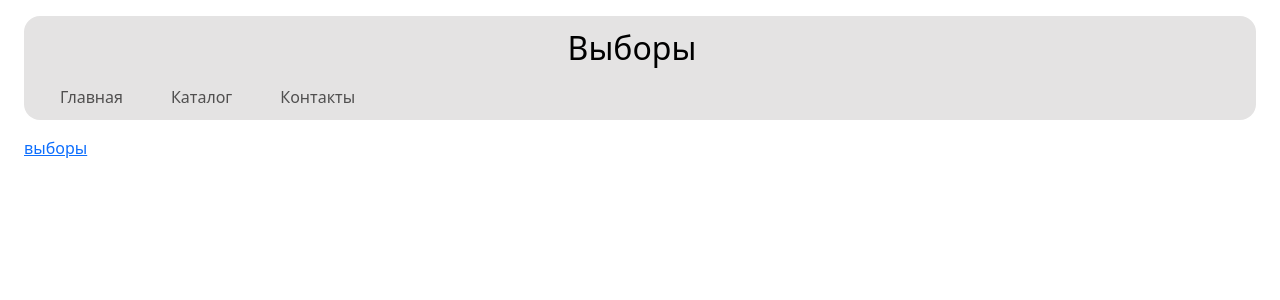
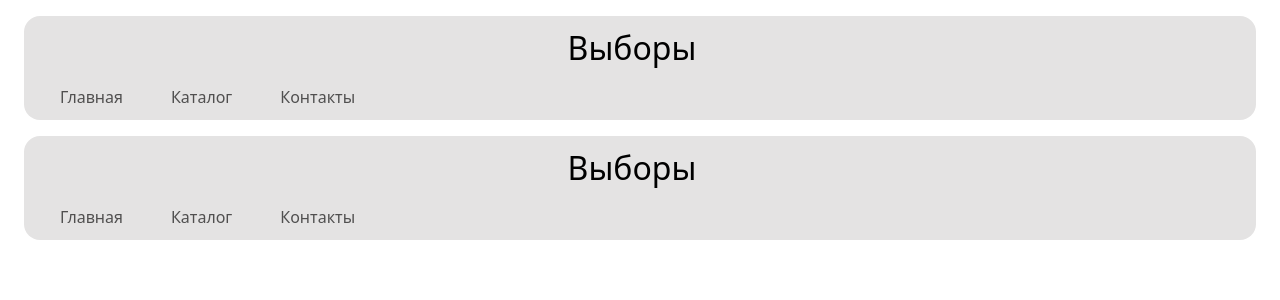
Before and after one commit to antony-vipplatonov/bmstu-frontending, a React (Vite) app: page / in a window 1280 px wide. Shown: the top 300 px of the page. Built offline with nearby package versions, Linux system fonts and the light colour scheme.

Commit message:
hhyjh5ye

```diff
--- a/package.json
+++ b/package.json
@@ -1,7 +1,5 @@
 {
   "name": "my-app",
-
-  "homepage": "https://KIA-stud-acc.github.io/bmstu-frontend/",
   "private": true,
   "version": "0.0.0",
   "type": "module",
--- /dev/null
+++ b/src/App.tsx
@@ -0,0 +1,23 @@
+
+
+import React from 'react'
+
+import VoteList from './VoteList.tsx'
+import VotingPage from './Voting.tsx';
+import BasicExample from './components/navbar'
+import {BrowserRouter as HashRouter,Route,Routes} from 'react-router-dom'
+//import Header from "./Header.tsx";
+const App: React.FC = () => {
+    return (
+        <HashRouter>
+            <BasicExample></BasicExample>
+            <Routes>
+                <Route path="/vybory/" element={<VoteList/>}/>
+                <Route path="/vybory/:id" element={<VotingPage/>}/>
+            </Routes>
+        </HashRouter>
+
+    );
+};
+
+export default App;
--- a/src/main.tsx
+++ b/src/main.tsx
@@ -1,11 +1,12 @@
 import React from 'react'
 import ReactDOM from 'react-dom/client'
-import VoteList from './VoteList.tsx'
-import VotingPage from './Voting.tsx'
-import { createBrowserRouter, RouterProvider } from 'react-router-dom'
+//import VoteList from './VoteList.tsx'
+//import VotingPage from './Voting.tsx'
+//import { createBrowserRouter, RouterProvider } from 'react-router-dom'
 import 'bootstrap/dist/css/bootstrap.min.css'
 import NavBar from './components/navbar'
-
+import App from "./App.tsx"
+/*
 const router = createBrowserRouter([
   {
     path: '/vybory/:id',
@@ -20,9 +21,10 @@ const router = createBrowserRouter([
     element: <a href="/vybory">выборы</a>
   }
 ])
+*/
 ReactDOM.createRoot(document.getElementById('root')!).render(
   <React.StrictMode>
     <NavBar/>
-    <RouterProvider router={router} />
+    <App/>
   </React.StrictMode>,
 )
--- a/vite.config.ts
+++ b/vite.config.ts
@@ -12,6 +12,6 @@ export default defineConfig({
               },
             },
           },
-  base: '/bmstu-frontend/',
+  //base: '/bmstu-frontend/',
   plugins: [react()],
 })
```
